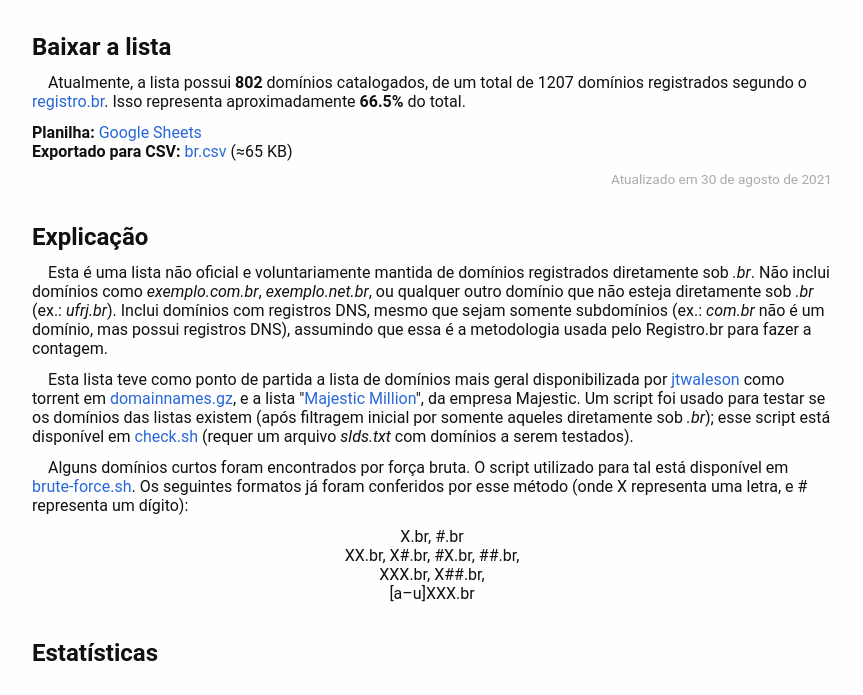
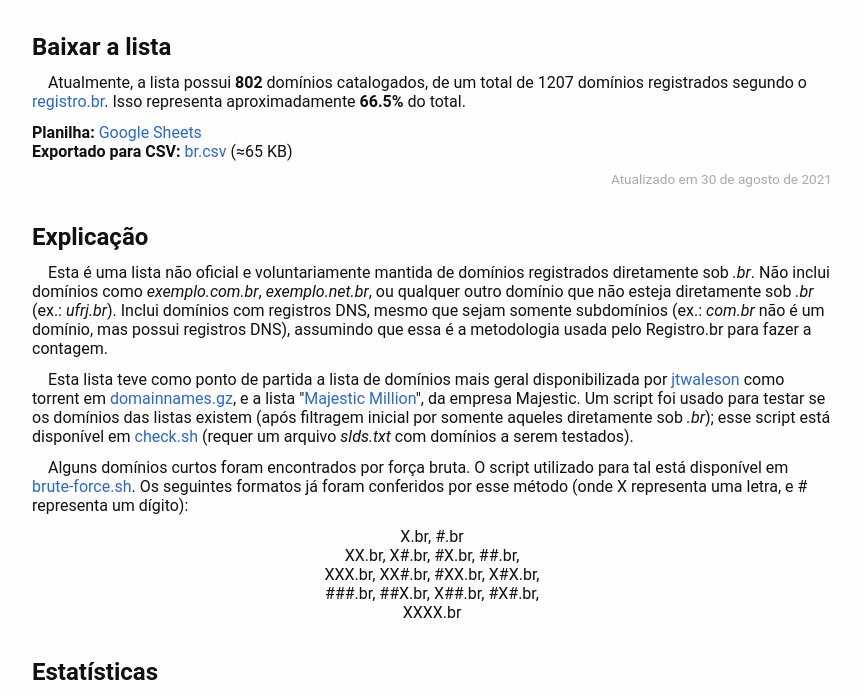
Before and after one commit to MatheusAvellar/.br, a plain HTML site: page index.html in a window 1280 px wide. Shown: the part 124-819 px from the top of the page, without its empty margins (208-1071 px from the left). Drawn offline with Linux system fonts and the light colour scheme; no server answers; grey boxes are pictures that could not be loaded; a web font is replaced by a local one.

Commit message:
Atualiza força bruta

```diff
--- a/index.html
+++ b/index.html
@@ -97,8 +97,9 @@ darkModeMediaQuery.addListener((e) => {
       <article style="text-align:center">
         X.br, #.br<br>
         XX.br, X#.br, #X.br, ##.br,<br>
-        XXX.br, X##.br,<br>
-        [a–u]XXX.br
+        XXX.br, XX#.br, #XX.br, X#X.br,<br>
+        ###.br, ##X.br, X##.br, #X#.br,<br>
+        XXXX.br
       </article>
     </section>
     <div id="list-wrapper" hidden>
```
